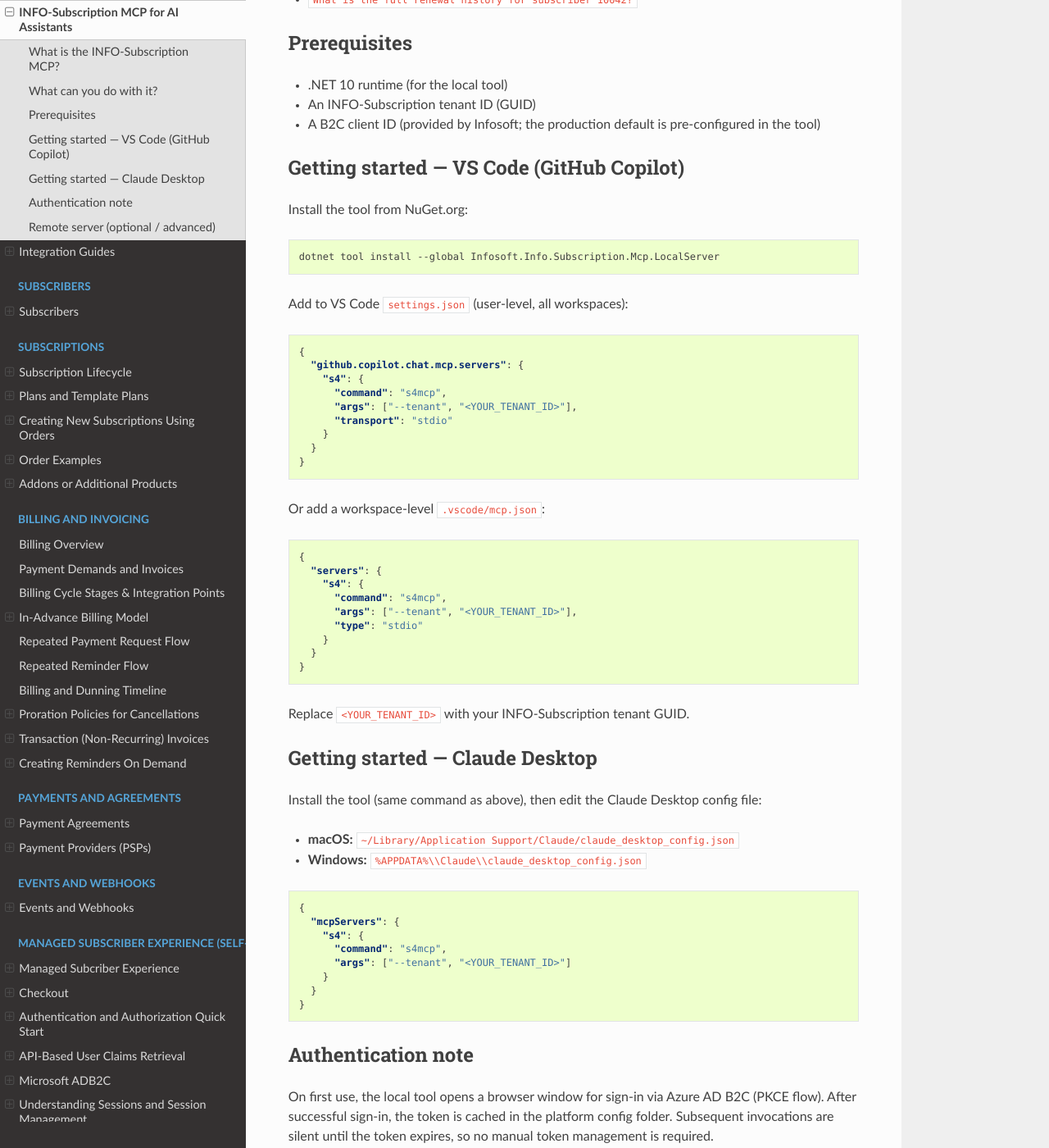
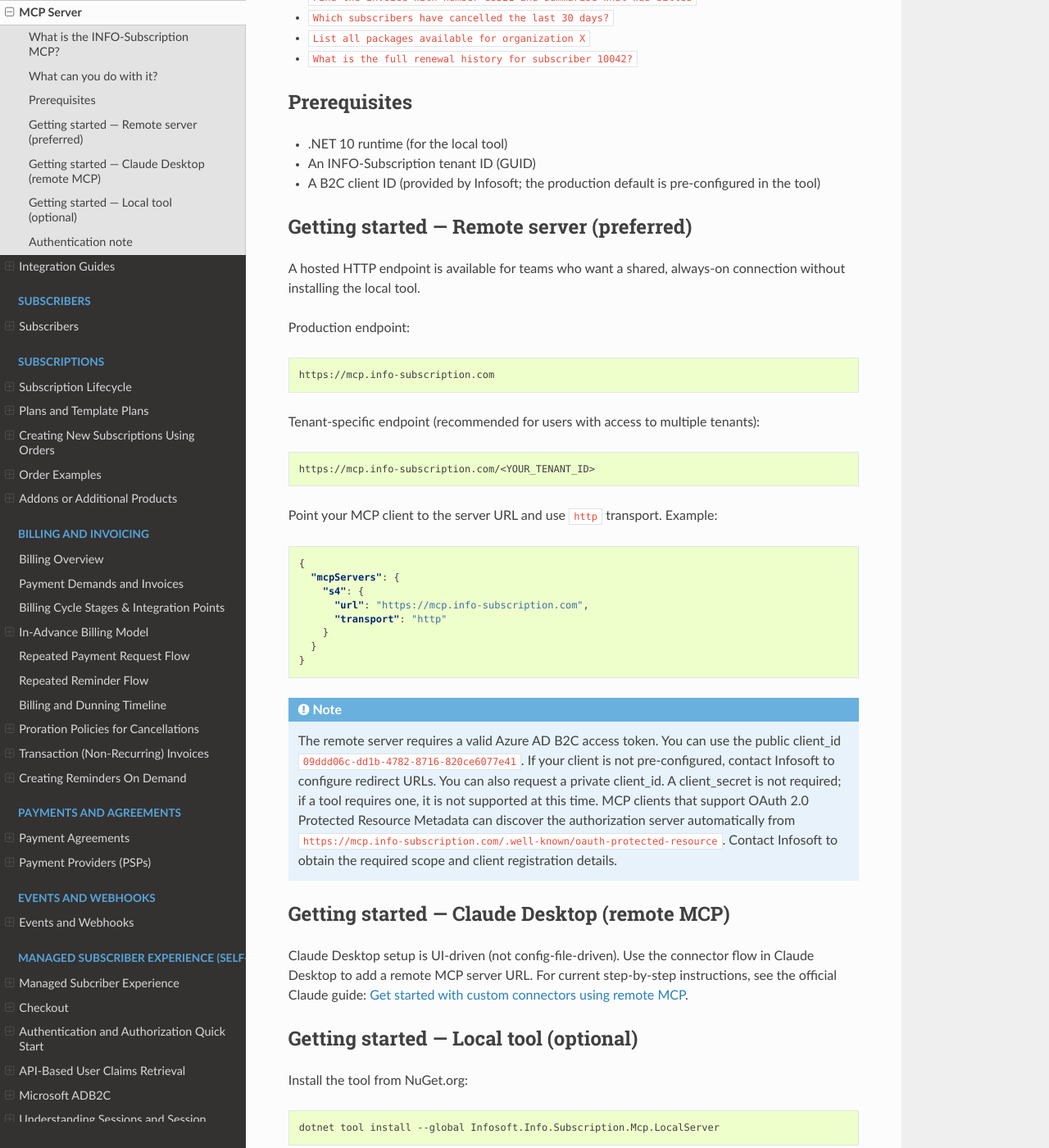
Before and after one commit to infosoftas/info-subscription-doc, a Sphinx documentation site: the page built from source/general/mcp-server.rst, in a window 1280 px wide and 1400 px high, scrolled down 1014 px. Shown: the whole window at 82% size. Built offline with Sphinx 7.4.7 and the Read the Docs theme 3.1.0, drawn with Linux system fonts in a browser that asks for light colours; formulas are drawn with MathJax 3; some of the changed text lies outside the part shown.

Commit message:
Address MCP docs review feedback

```diff
--- a/source/general/mcp-server.rst
+++ b/source/general/mcp-server.rst
@@ -1,8 +1,10 @@
 .. _mcp-server:
 
-*****************************************
-INFO-Subscription MCP for AI Assistants
-*****************************************
+**********
+MCP Server
+**********
+
+This page explains what MCP is in the context of INFO-Subscription and how to connect your AI tools quickly.
 
 What is the INFO-Subscription MCP?
 ==================================
@@ -18,12 +20,12 @@ The INFO-Subscription MCP server is available in two flavours:
    * - Flavour
      - How it runs
      - Intended audience
+   * - Remote server
+     - Hosted HTTP endpoint, secured with Azure AD B2C JWT bearer auth
+     - Teams and organisations wanting a shared, always-on connection (**preferred**)
    * - Local tool (``s4mcp``)
      - Installed as a .NET global tool, runs as a child process over stdio
      - Individual developers and power users on their own machine
-   * - Remote server
-     - Hosted HTTP endpoint, secured with Azure AD B2C JWT bearer auth
-     - Teams and organisations wanting a shared, always-on connection
 
 What can you do with it?
 ========================
@@ -53,8 +55,56 @@ Prerequisites
 * An INFO-Subscription tenant ID (GUID)
 * A B2C client ID (provided by Infosoft; the production default is pre-configured in the tool)
 
-Getting started — VS Code (GitHub Copilot)
+Getting started — Remote server (preferred)
 ===========================================
+
+A hosted HTTP endpoint is available for teams who want a shared, always-on connection without installing the local tool.
+
+Production endpoint:
+
+.. code-block:: text
+
+   https://mcp.info-subscription.com
+
+Tenant-specific endpoint (recommended for users with access to multiple tenants):
+
+.. code-block:: text
+
+   https://mcp.info-subscription.com/<YOUR_TENANT_ID>
+
+Point your MCP client to the server URL and use ``http`` transport. Example:
+
+.. code-block:: json
+
+   {
+     "mcpServers": {
+       "s4": {
+         "url": "https://mcp.info-subscription.com",
+         "transport": "http"
+       }
+     }
+   }
+
+.. note::
+
+   The remote server requires a valid Azure AD B2C access token.
+   You can use the public client_id ``09ddd06c-dd1b-4782-8716-820ce6077e41``.
+   If your client is not pre-configured, contact Infosoft to configure redirect URLs.
+   You can also request a private client_id.
+   A client_secret is not required; if a tool requires one, it is not supported at this time.
+   MCP clients that support OAuth 2.0 Protected Resource Metadata can discover the authorization server automatically from ``https://mcp.info-subscription.com/.well-known/oauth-protected-resource``.
+   Contact Infosoft to obtain the required scope and client registration details.
+
+Getting started — Claude Desktop (remote MCP)
+=============================================
+
+Claude Desktop setup is UI-driven (not config-file-driven).
+Use the connector flow in Claude Desktop to add a remote MCP server URL.
+For current step-by-step instructions, see the official Claude guide:
+`Get started with custom connectors using remote MCP <https://support.claude.com/en/articles/11175166-get-started-with-custom-connectors-using-remote-mcp>`_.
+
+Getting started — Local tool (optional)
+=======================================
 
 Install the tool from NuGet.org:
 
@@ -92,64 +142,9 @@ Or add a workspace-level ``.vscode/mcp.json``:
 
 Replace ``<YOUR_TENANT_ID>`` with your INFO-Subscription tenant GUID.
 
-Getting started — Claude Desktop
-================================
-
-Install the tool (same command as above), then edit the Claude Desktop config file:
-
-* **macOS:** ``~/Library/Application Support/Claude/claude_desktop_config.json``
-* **Windows:** ``%APPDATA%\\Claude\\claude_desktop_config.json``
-
-.. code-block:: json
-
-   {
-     "mcpServers": {
-       "s4": {
-         "command": "s4mcp",
-         "args": ["--tenant", "<YOUR_TENANT_ID>"]
-       }
-     }
-   }
-
 Authentication note
 ===================
 
 On first use, the local tool opens a browser window for sign-in via Azure AD B2C (PKCE flow).
 After successful sign-in, the token is cached in the platform config folder.
 Subsequent invocations are silent until the token expires, so no manual token management is required.
-
-Remote server (optional / advanced)
-===================================
-
-A hosted HTTP endpoint is available for teams who want a shared, always-on connection without installing the local tool.
-
-Production endpoint:
-
-.. code-block:: text
-
-   https://mcp.info-subscription.com
-
-Tenant-specific endpoint (recommended for users with access to multiple tenants):
-
-.. code-block:: text
-
-   https://mcp.info-subscription.com/<YOUR_TENANT_ID>
-
-Example Claude Desktop configuration using HTTP transport:
-
-.. code-block:: json
-
-   {
-     "mcpServers": {
-       "s4": {
-         "url": "https://mcp.info-subscription.com",
-         "transport": "http"
-       }
-     }
-   }
-
-.. note::
-
-   The remote server requires a valid Azure AD B2C access token.
-   MCP clients that support OAuth 2.0 Protected Resource Metadata can discover the authorization server automatically from ``https://mcp.info-subscription.com/.well-known/oauth-protected-resource``.
-   Contact Infosoft to obtain the required scope and client registration details.
--- a/source/index.rst
+++ b/source/index.rst
@@ -56,7 +56,7 @@ Already familiar with the basics? Explore these advanced topics to get the most
 * :ref:`Webhooks and Event Handling <events>` – Automate workflows with event-driven integrations
 * :ref:`Reporting and Analytics <reporting-intro>` – Access and analyze subscription data
 * :doc:`OData Querying <reporting-analytics/odata-primer>` – Advanced querying techniques for analytics data
-* :doc:`INFO-Subscription MCP <general/mcp-server>` – Connect AI assistants to live tenant data
+* :doc:`MCP Server <general/mcp-server>` – Connect AI assistants to live tenant data
 * `API Reference <https://api.info-subscription.com/swagger/>`_ – Full technical details for all endpoints
 * :ref:`Follow the changelog <changelog>` – Stay up to date with the latest changes
 * :ref:`Testing <testing-experimenting>` – Use our testing and experimentation tenant for testing your integration and getting to know the platform.
```
Also changed, not shown: other parts of source/general/mcp-server.rst (+1 -1 lines).
